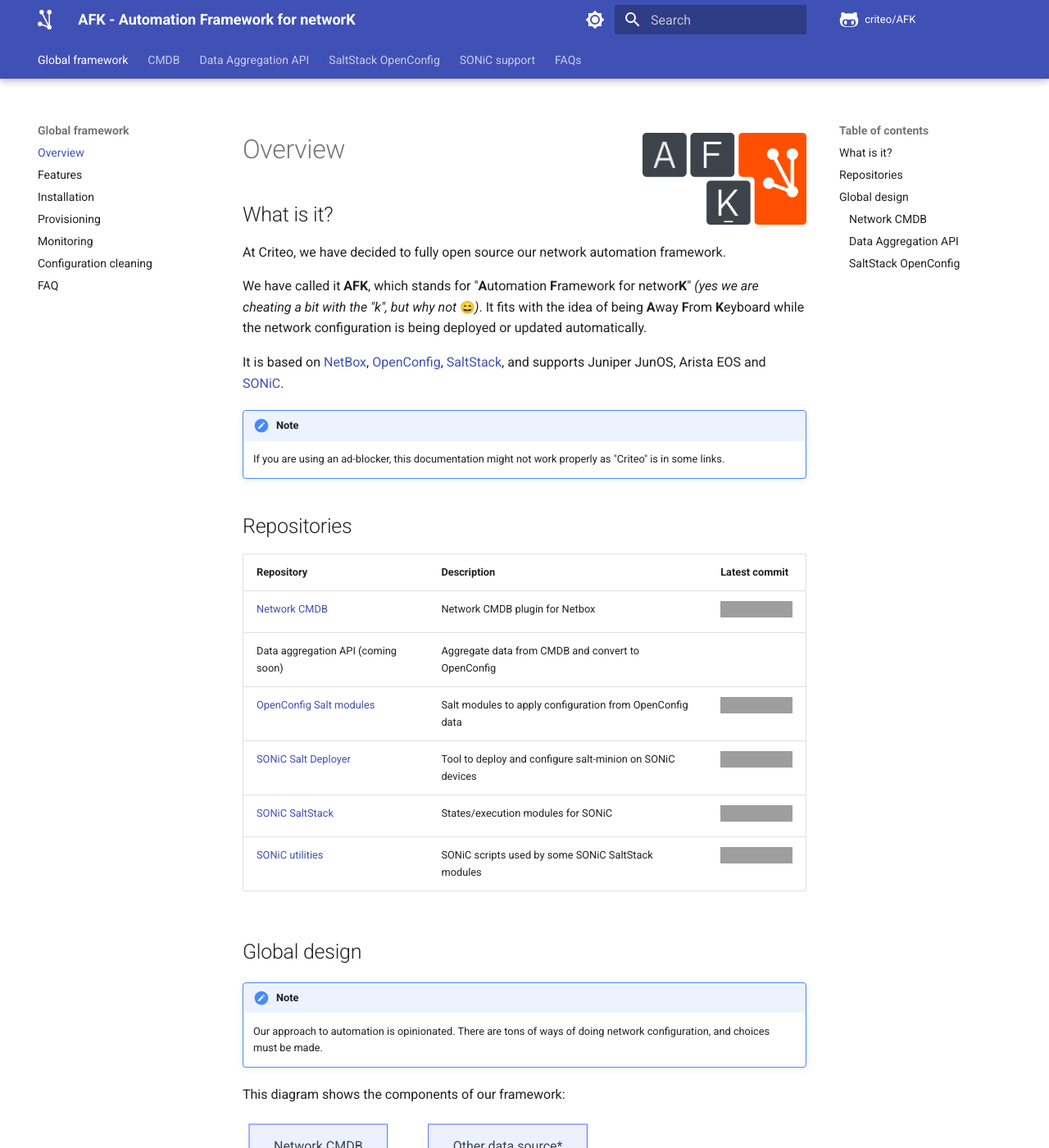
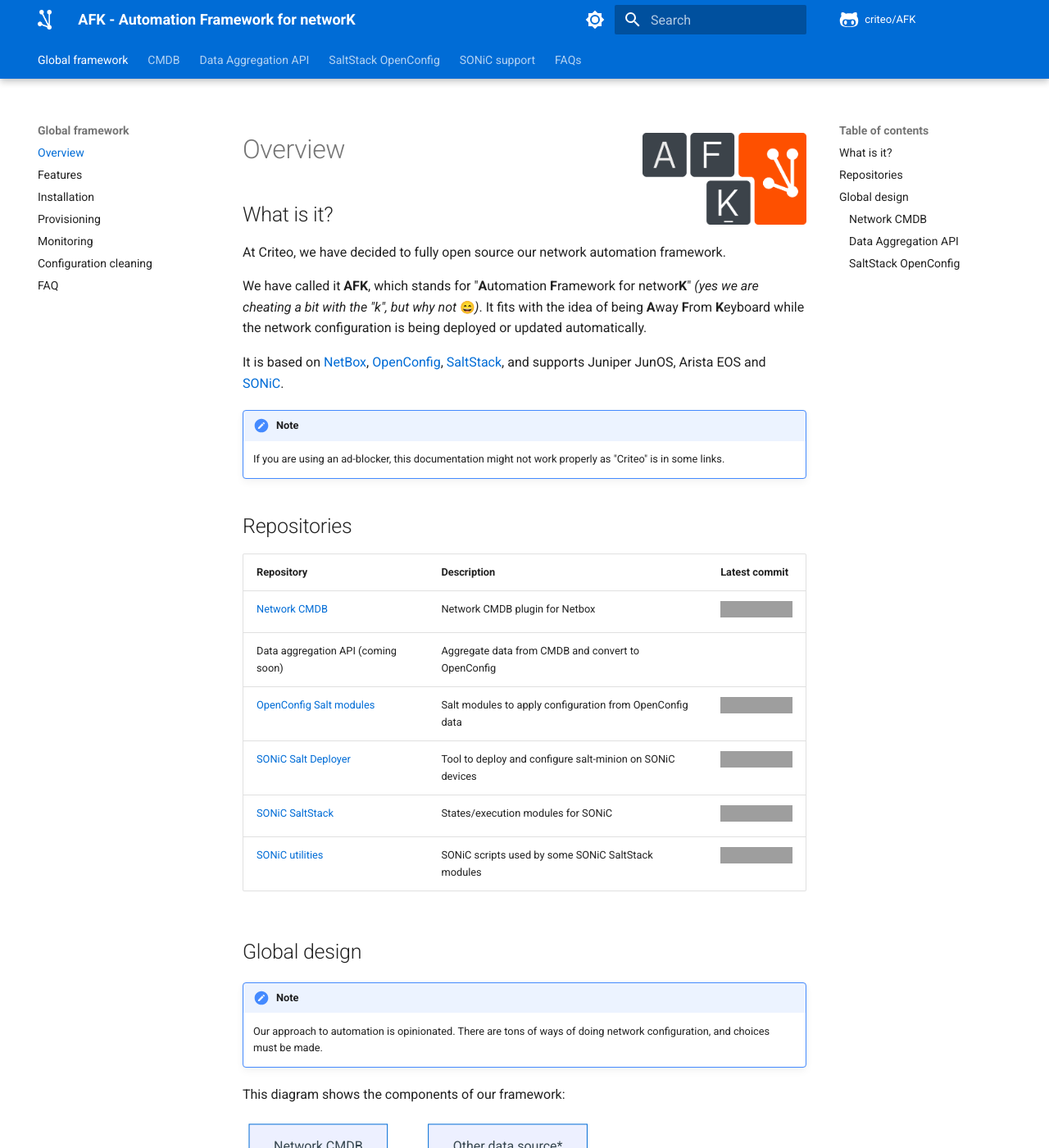
Before and after one commit to criteo/AFK, an MkDocs documentation site: the page built from docs/docs/index.md, in a window 1280 px wide and 1400 px high. Shown: the whole window at 82% size. Built offline with MkDocs 1.6.1 and Material for MkDocs 9.7.7, drawn with Linux system fonts in a browser that asks for light colours; emoji names are drawn with the system emoji font; comment, search, counter and statistics services are not loaded; grey boxes are pictures that could not be loaded.

Commit message:
fix: wrong primary color following upgrade (#9)

```diff
--- a/docs/docs/stylesheets/extra.css
+++ b/docs/docs/stylesheets/extra.css
@@ -1,9 +1,10 @@
-:root {
+[data-md-color-scheme="default"] {
   --md-primary-fg-color: #006cd6;
   --md-accent-fg-color: #006cd6;
 }
 
 [data-md-color-scheme="slate"] {
-  /* --md-default-bg-color: #3c434a; */
+  --md-primary-fg-color: #006cd6;
+  --md-accent-fg-color: #006cd6;
   --md-default-bg-color: #2a2e33;
 }
```
